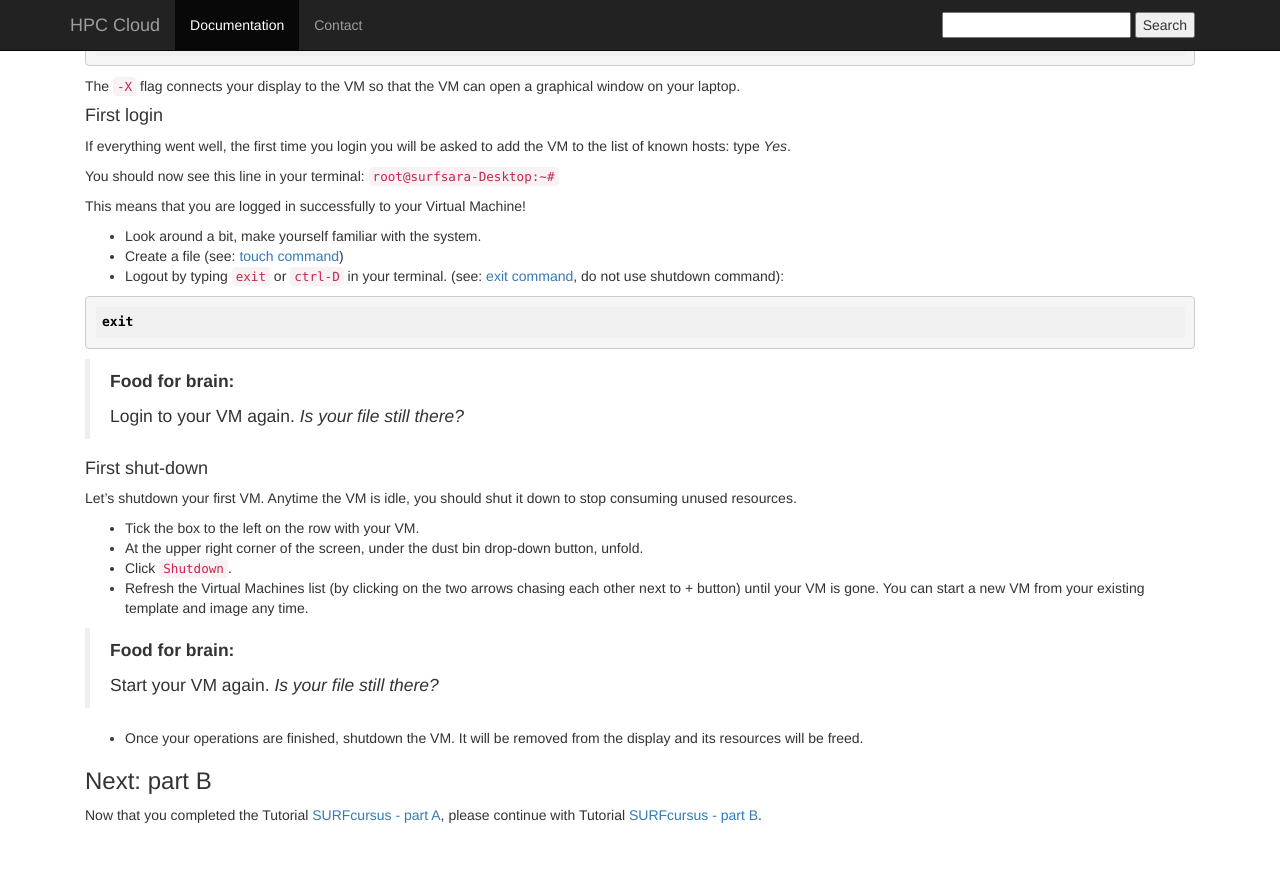
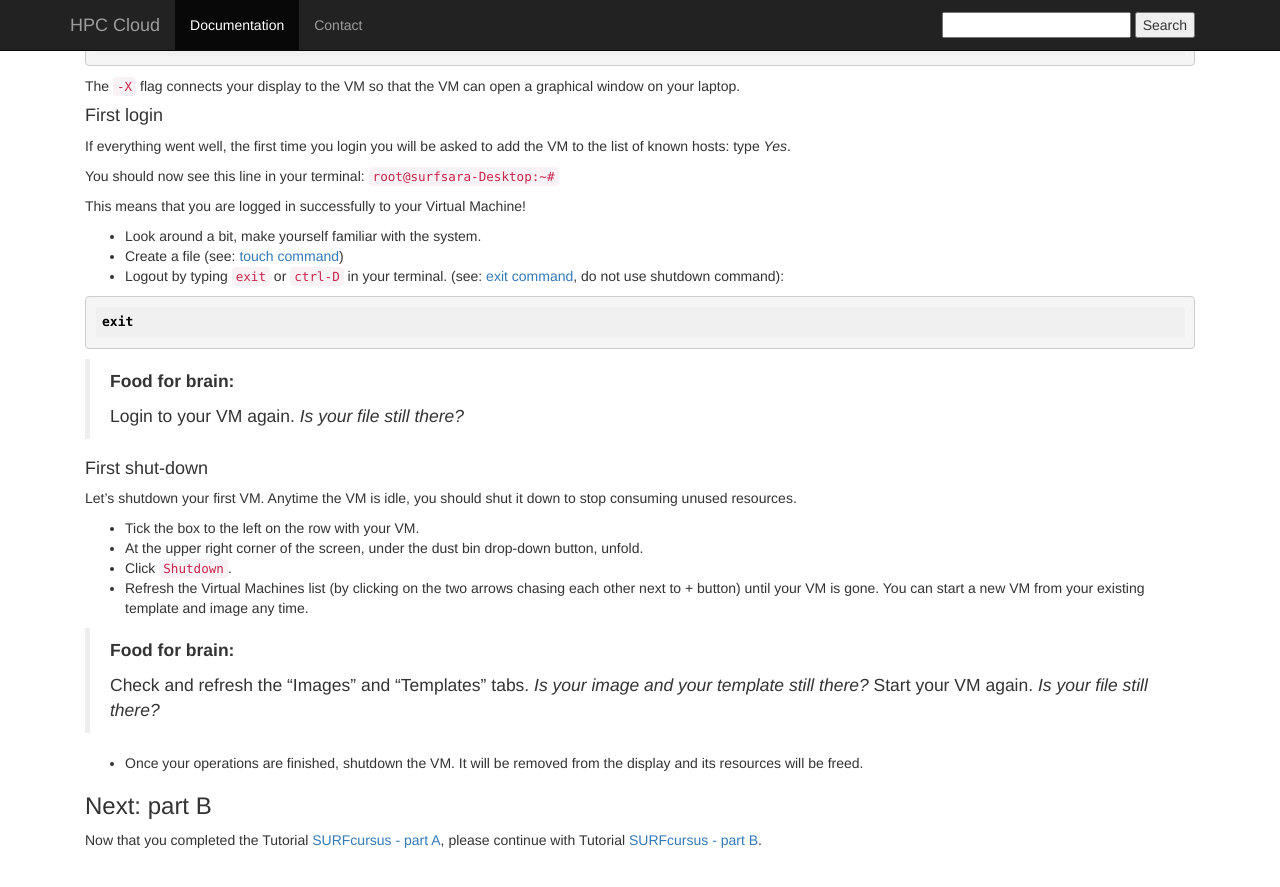
Before and after one commit to sara-nl/clouddocs, a Jekyll site: the page built from surfcursus-part-A-2015-Oct-15.markdown, in a window 1280 px wide and 900 px high, scrolled down 3357 px. Shown: the top 887 px of the window. Built offline with Jekyll 4.4.1, drawn with Linux system fonts in a browser that asks for light colours.

Commit message:
Update surfcursus-part-A-2015-Oct-15.markdown

```diff
--- a/surfcursus-part-A-2015-Oct-15.markdown
+++ b/surfcursus-part-A-2015-Oct-15.markdown
@@ -211,6 +211,7 @@ Let's shutdown your first VM. Anytime the VM is idle, you should shut it down to
 
 > **Food for brain:**
 >
+> Check and refresh the "Images" and "Templates" tabs. *Is your image and your template still there?*
 > Start your VM again. *Is your file still there?*
 
 * Once your operations are finished, shutdown the VM. It will be removed from the display and its resources will be freed.
```
